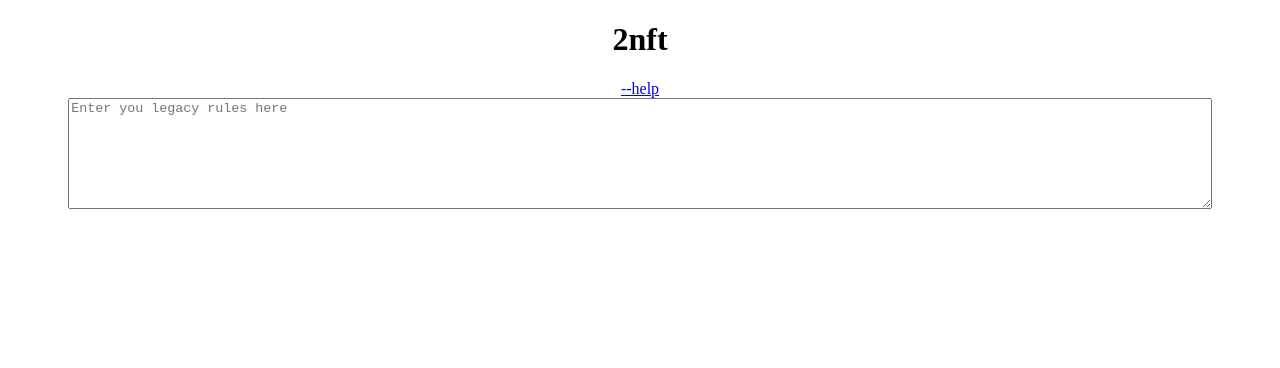
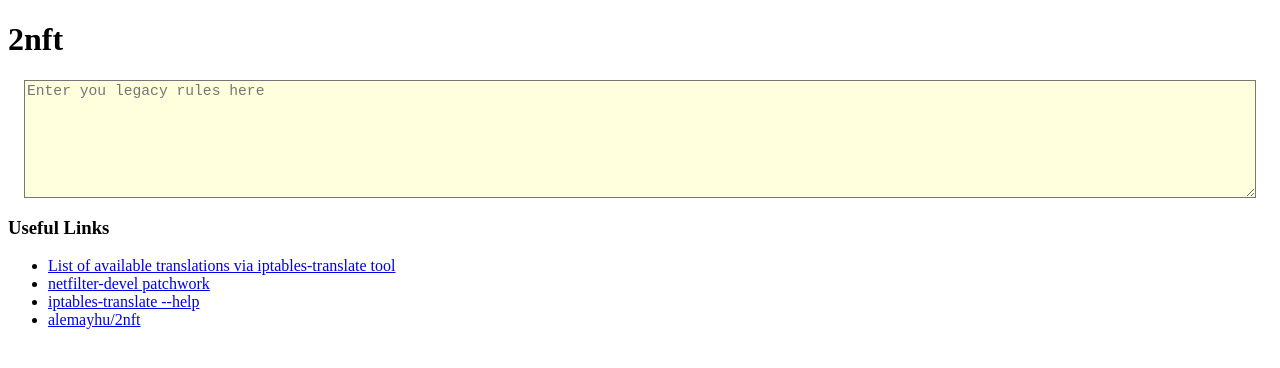
Before and after one commit to alemayhu/2nft, a website: page public/index.html in a window 1280 px wide. Drawn offline with nearby package versions, Linux system fonts and the light colour scheme; no server answers.

Commit message:
public: play around with the layout and style
Reused things from

o http://iogearbox.net/
o https://play.golang.org/
o https://swift.sandbox.bluemix.net/#/repl

Signed-off-by: Alexander Alemayhu <alexander@alemayhu.com>

```diff
--- a/public/index.html
+++ b/public/index.html
@@ -8,13 +8,12 @@
     <script src="app.js"></script>
     <style>
 textarea {
-  width: 90%;
-}
-body {
-  text-align: center;
-}
-#new_rules {
-  text-align: left;
+  width: 97%;
+  display: block;
+  margin-left: auto;
+  margin-right: auto;
+  background: #FFD;
+  font-size: 11pt;
 }
     </style>
   </head>
@@ -22,8 +21,7 @@ body {
     <div>
       <h1>2nft</h1>
       <div>
-        <i ng-if="iptables_version != 'xyz'">using iptables-translate {{ iptables_version }}</i>
-	<a href="/help">--help</a>
+        <h2 ng-if="iptables_version != 'xyz'">using iptables-translate {{ iptables_version }}</h2>
       </div>
         <!-- old rules -->
       <div>
@@ -33,15 +31,18 @@ body {
 				    placeholder="Enter you legacy rules here">
 	</textarea>
       </div>
-        <!-- nft rules -->
-      <hr ng-if="new_rules.length > 0">
-      <pre id="new_rules">{{new_rules}}</pre>
-      <div ng-if="new_rules.length > 0">
-        <!-- Links -->
-      <hr>
+      <div>
+	<!-- nft rules -->
+	<textarea readonly ng-if="new_rules.length > 0"
+		    rows="7" cols="200" type="text" ng-model="new_rules">
+	</textarea>
+      </div>
+      <div>
+        <h3>Useful Links</h3>
       <ul>
-        <li><a href="https://wiki.nftables.org/wiki-nftables/index.php/List_of_available_translations_via_iptables-translate_tool">List of available translations via iptables-translate tool
-          </a></li>
+        <li><a href="https://wiki.nftables.org/wiki-nftables/index.php/List_of_available_translations_via_iptables-translate_tool">List of available translations via iptables-translate tool</a></li>
+          <li><a href="http://patchwork.ozlabs.org/project/netfilter-devel/list/">netfilter-devel patchwork</a></li>
+          <li><a href="/help">iptables-translate --help</a></li>
           <li><a href="https://github.com/alemayhu/2nft">alemayhu/2nft</a></li>
       </ul>
       </div>
```
